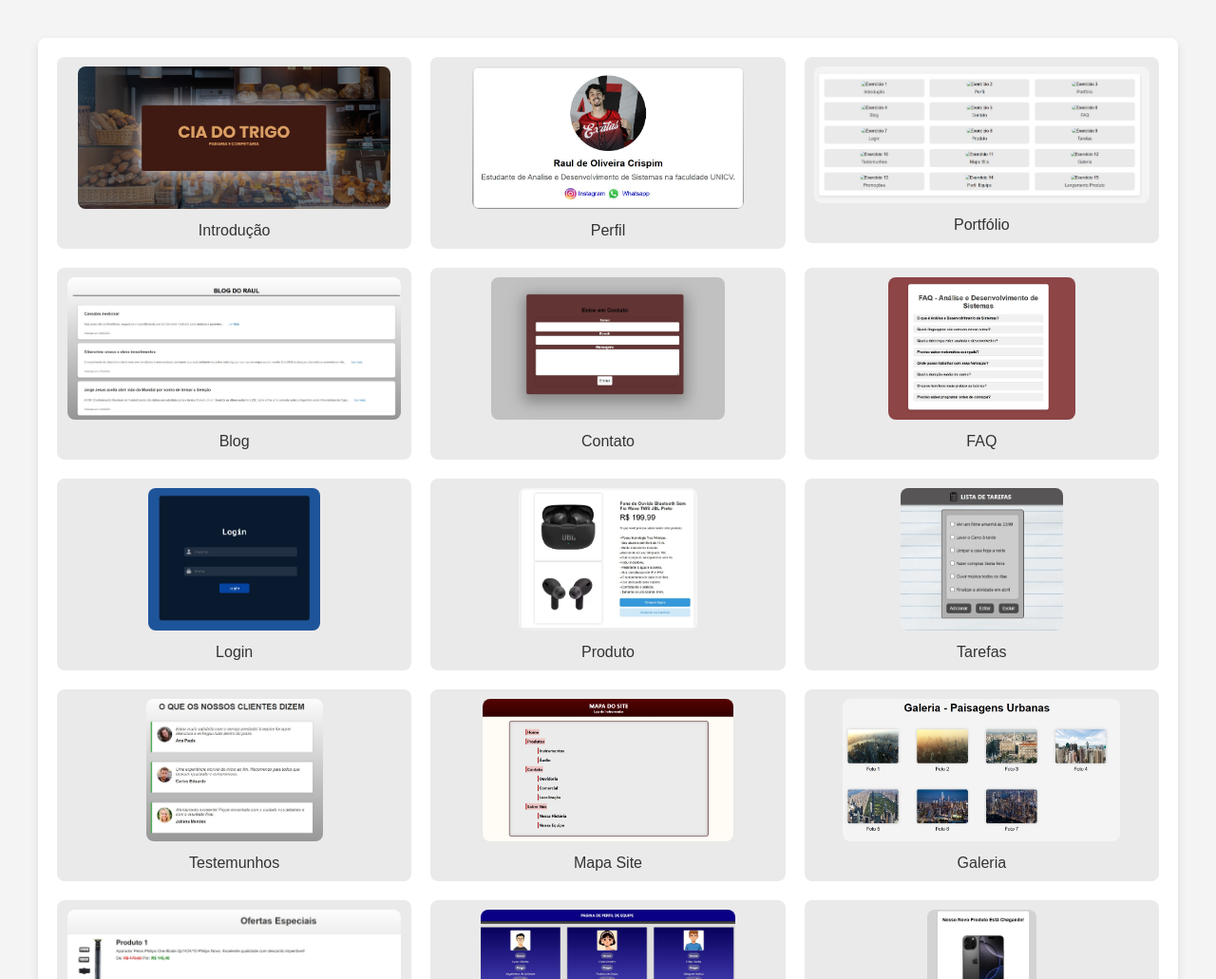
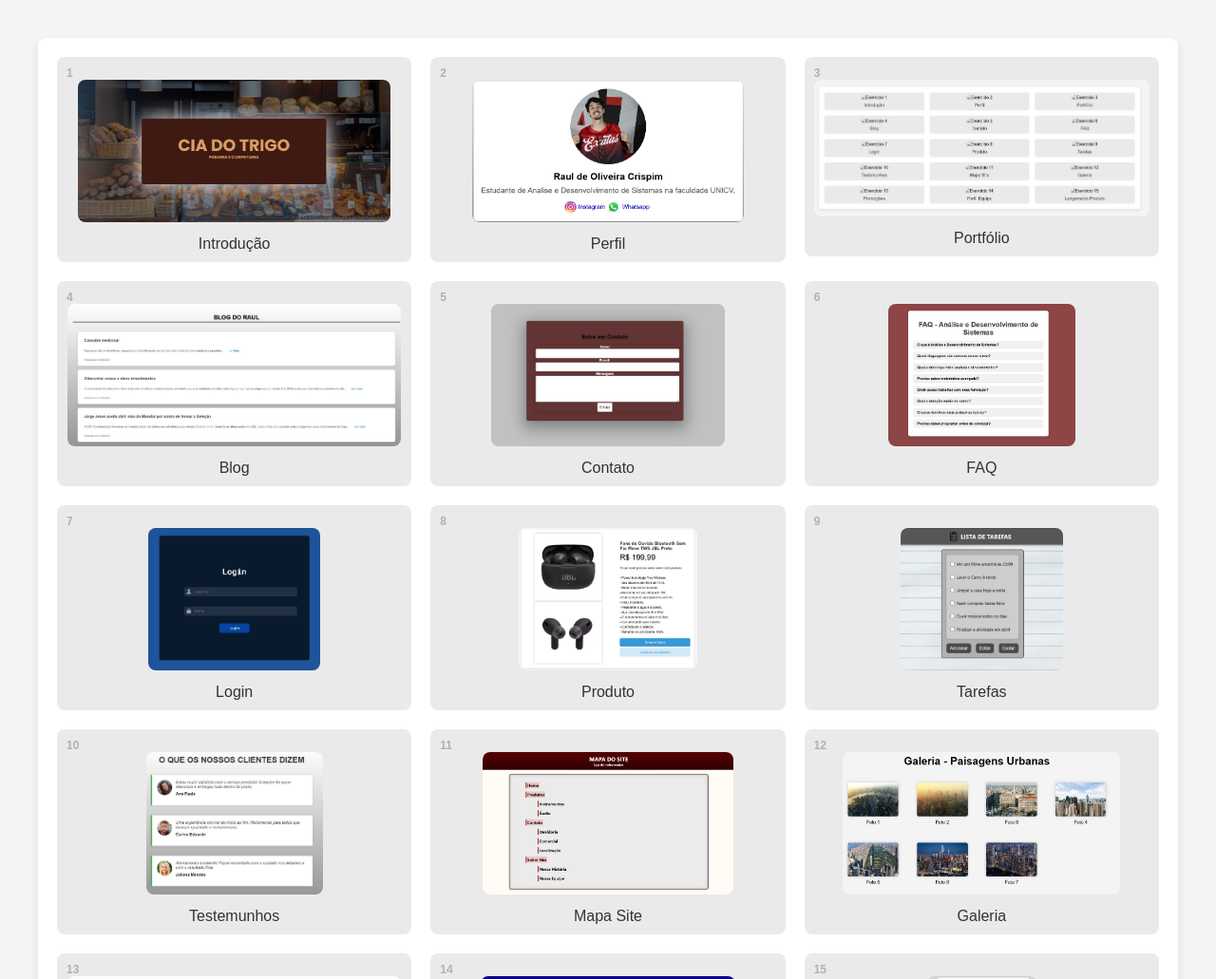
Before and after one commit to MateusSpoliante/Trabalho_Web, a plain HTML site: page EX_03/index.html in a window 1280 px wide. Shown: the top 1031 px of the page at 95% size. Drawn offline with Linux system fonts and the light colour scheme.

Commit message:
Alterações finais

```diff
--- a/EX_03/index.html
+++ b/EX_03/index.html
@@ -12,90 +12,105 @@
     <div class="portfolio">
         <a href="EX/EX_01/">
             <div class="campo">
+                <h3>1</h3>
                 <img src="img/1.jpg" alt="Exercício 1">
                 <p>Introdução</p>
             </div>
         </a>
         <a href="EX/EX_02/">
             <div class="campo">
+                <h3>2</h3>
                 <img src="img/2.jpg" alt="Exercício 2">
                 <p>Perfil</p>
             </div>
         </a>
         <a href="index.html">
             <div class="campo">
+                <h3>3</h3>
                 <img src="img/3.jpg" alt="Exercício 3">
                 <p>Portfólio</p>
             </div>
         </a>
         <a href="EX/EX_04/">
             <div class="campo">
+                <h3>4</h3>
                 <img src="img/4.jpg" alt="Exercício 4">
                 <p>Blog</p>
             </div>
         </a>
         <a href="EX/EX_05/">
             <div class="campo">
+                <h3>5</h3>
                 <img src="img/5.jpg" alt="Exercício 5">
                 <p>Contato</p>
             </div>
         </a>
         <a href="EX/EX_06/">
             <div class="campo">
+                <h3>6</h3>
                 <img src="img/6.jpg" alt="Exercício 6">
                 <p>FAQ</p>
             </div>
         </a>
         <a href="EX/EX_07/">
             <div class="campo">
+                <h3>7</h3>
                 <img src="img/7.jpg" alt="Exercício 7">
                 <p>Login</p>
             </div>
         </a>
         <a href="EX/EX_08/">
             <div class="campo">
+                <h3>8</h3>
                 <img src="img/8.jpg" alt="Exercício 8">
                 <p>Produto</p>
             </div>
         </a>
         <a href="EX/EX_09/">
             <div class="campo">
+                <h3>9</h3>
                 <img src="img/9.jpg" alt="Exercício 9">
                 <p>Tarefas</p>
             </div>
         </a>
         <a href="EX/EX_10/">
             <div class="campo">
+                <h3>10</h3>
                 <img src="img/10.jpg" alt="Exercício 10">
                 <p>Testemunhos</p>
             </div>
         </a>
         <a href="EX/EX_11/">
             <div class="campo">
+                <h3>11</h3>
                 <img src="img/11.jpg" alt="Exercício 11">
                 <p>Mapa Site</p>
             </div>
         </a>
         <a href="EX/EX_12/">
             <div class="campo">
+                <h3>12</h3>
                 <img src="img/12.jpg" alt="Exercício 12">
                 <p>Galeria</p>
             </div>
         </a>
         <a href="EX/EX_13/">
             <div class="campo">
+                <h3>13</h3>
                 <img src="img/13.jpg" alt="Exercício 13">
                 <p>Promoções</p>
             </div>
         </a>
         <a href="EX/EX_14/">
             <div class="campo">
+                <h3>14</h3>
                 <img src="img/14.jpg" alt="Exercício 14">
                 <p>Perfil Equipe</p>
             </div>
         </a>
         <a href="EX/EX_15/">
             <div class="campo">
+                <h3>15</h3>
                 <img src="img/15.jpg" alt="Exercício 15">
                 <p>Lançamento Produto</p>
             </div>
--- a/EX_03/style.css
+++ b/EX_03/style.css
@@ -69,3 +69,10 @@ body {
 a {
     text-decoration: none;
 }
+
+h3 {
+    display: flex;
+    font-size: 12px;
+    justify-content: flex-start;
+    color: rgb(178, 177, 177);
+}
```
